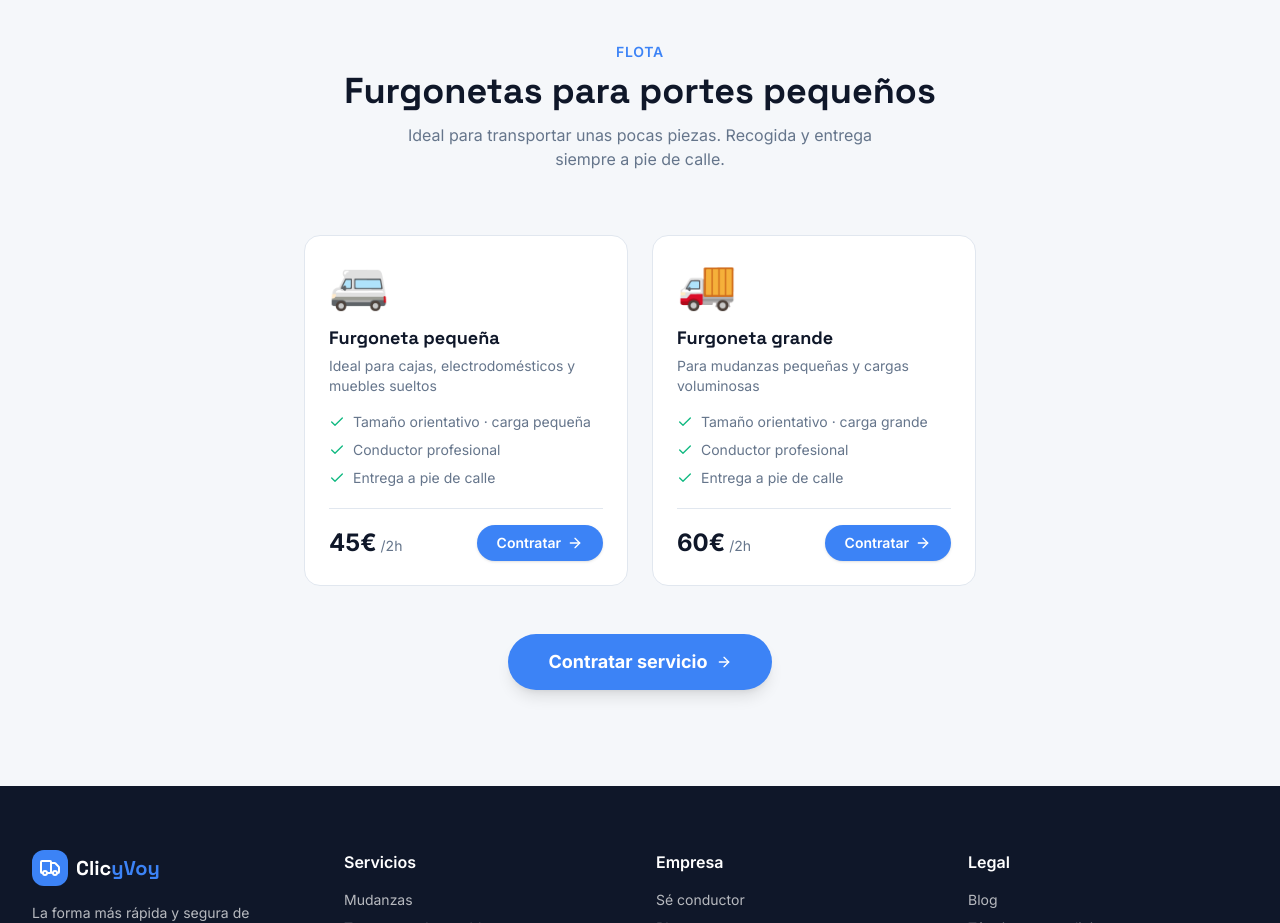
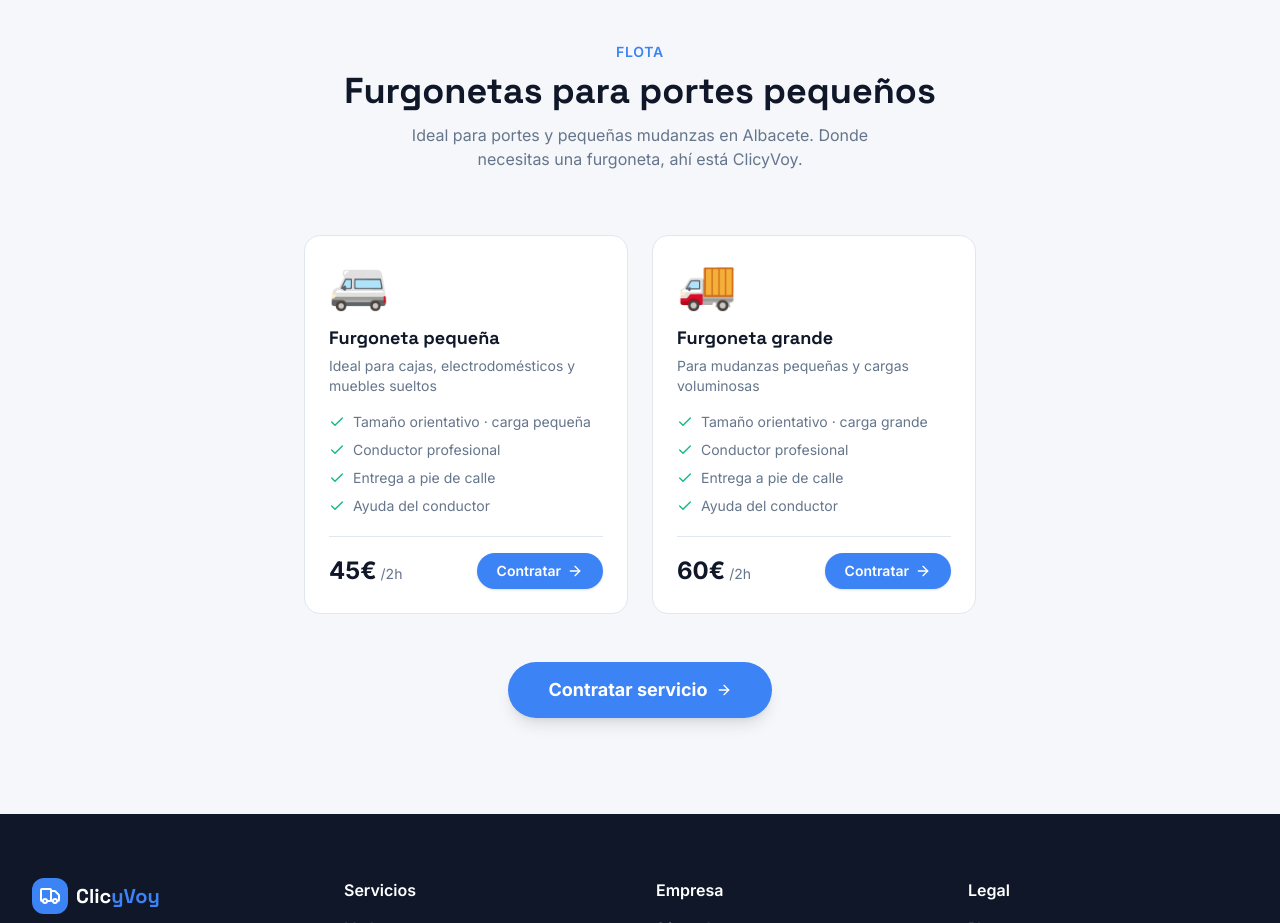
Before and after one commit to portemaniafurgo-bit/portemania, a Next.js app: page / in a window 1280 px wide. Shown: the part 1860-2783 px from the top of the page. Built offline with nearby package versions, Linux system fonts and the light colour scheme; no server answers; the database is empty.

Commit message:
Update VehiclesSection.jsx

```diff
--- a/src/components/landing/VehiclesSection.jsx
+++ b/src/components/landing/VehiclesSection.jsx
@@ -41,7 +41,8 @@ export default function VehiclesSection() {
             Furgonetas para portes pequeños
           </h2>
           <p className="text-muted-foreground mt-3 max-w-lg mx-auto">
-            Ideal para transportar unas pocas piezas. Recogida y entrega siempre a pie de calle.
+            Ideal para portes y pequeñas mudanzas en Albacete.
+            Donde necesitas una furgoneta, ahí está ClicyVoy.
           </p>
         </motion.div>
 
@@ -70,6 +71,10 @@ export default function VehiclesSection() {
                 <div className="flex items-center gap-2 text-sm text-muted-foreground">
                   <Check className="w-4 h-4 text-emerald-500" />
                   <span>Entrega a pie de calle</span>
+                </div>
+                 <div className="flex items-center gap-2 text-sm text-muted-foreground">
+                  <Check className="w-4 h-4 text-emerald-500" />
+                  <span>Ayuda del conductor</span>
                 </div>
               </div>
               <div className="mt-5 pt-4 border-t border-border flex items-center justify-between">
```
